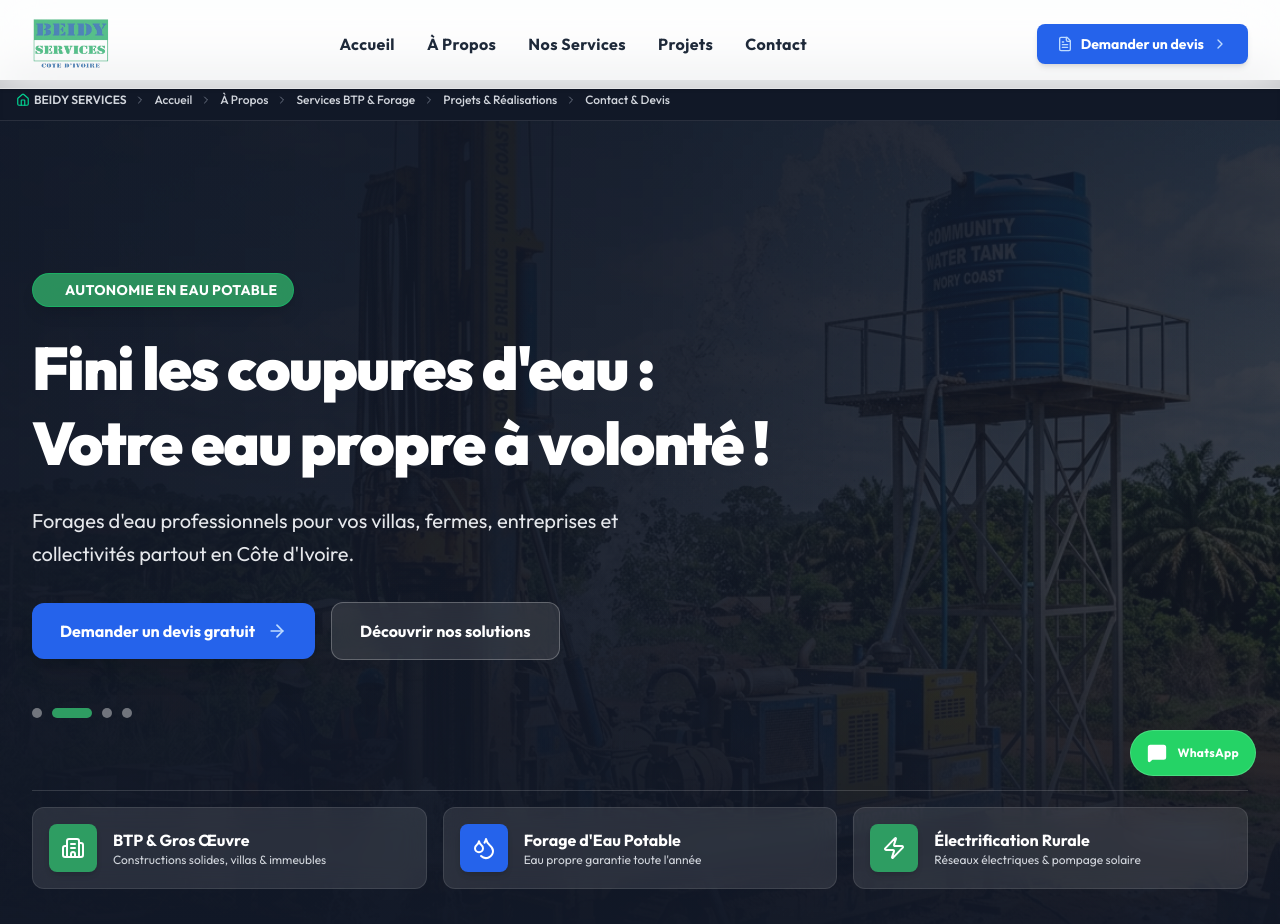
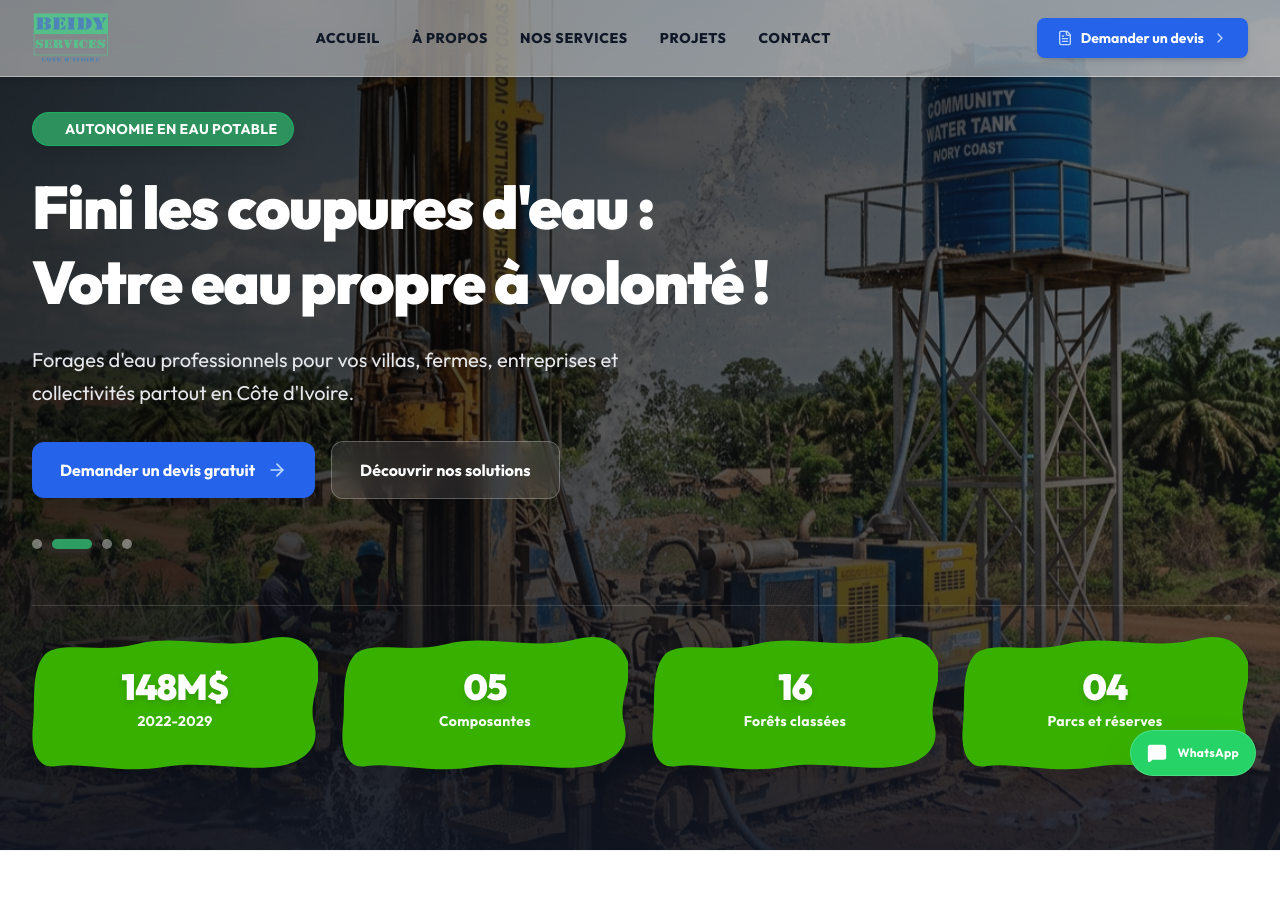
Before and after one commit to diallofousseini/beidy-services-cote-d-ivoire, a React (Vite) app: page / in a window 1280 px wide. Shown: the top 924 px of the page. Built offline with nearby package versions, Linux system fonts and the light colour scheme.

Commit message:
UI update: Navbar majuscules & glassmorphic fine, suppression fil ariane, eclaircissement carrousel et grille pinceau vert

```diff
--- a/src/App.tsx
+++ b/src/App.tsx
@@ -9,7 +9,6 @@ import { AboutSection } from './components/AboutSection';
 import { ContactFooter } from './components/ContactFooter';
 import { QuoteModal } from './components/QuoteModal';
 import { FloatingActions } from './components/FloatingActions';
-import { Breadcrumb } from './components/Breadcrumb';
 
 export default function App() {
   const [isQuoteModalOpen, setIsQuoteModalOpen] = useState(false);
@@ -40,11 +39,6 @@ export default function App() {
     <div className="min-h-screen bg-[#F8F9FA] text-[#1A1A1A] font-sans antialiased selection:bg-[#2E9D62] selection:text-white">
       {/* Sticky Header Navbar */}
       <Navbar onOpenQuoteModal={() => handleOpenQuoteModal()} />
-
-      {/* Structured SEO Breadcrumb Navigation Bar */}
-      <div className="pt-16 sm:pt-20">
-        <Breadcrumb />
-      </div>
 
       {/* Main Content Sections */}
       <main>
--- a/src/components/Hero.tsx
+++ b/src/components/Hero.tsx
@@ -48,7 +48,7 @@ export const Hero: React.FC<HeroProps> = ({ onOpenQuoteModal }) => {
   }, [slides.length]);
 
   return (
-    <section id="accueil" className="relative pt-28 sm:pt-32 pb-16 lg:pb-24 bg-[#1A1A1A] text-white overflow-hidden">
+    <section id="accueil" className="relative pt-20 sm:pt-24 pb-12 lg:pb-20 bg-[#1A1A1A] text-white overflow-hidden">
       {/* Background Slideshow with Smooth Overlay */}
       {slides.map((slide, idx) => (
         <div
@@ -63,14 +63,14 @@ export const Hero: React.FC<HeroProps> = ({ onOpenQuoteModal }) => {
             className="w-full h-full object-cover scale-105 animate-pulse duration-[10000ms]"
             referrerPolicy="no-referrer"
           />
-          {/* Multi-stage High Contrast Gradient Overlay for Corporate Readability */}
-          <div className="absolute inset-0 bg-gradient-to-r from-[#111827]/95 via-[#111827]/85 to-[#111827]/60" />
-          <div className="absolute inset-0 bg-gradient-to-t from-[#111827] via-transparent to-[#111827]/40" />
+          {/* Lightened Gradient Overlay for High Image Vibrancy & Clarity */}
+          <div className="absolute inset-0 bg-gradient-to-r from-black/60 via-black/35 to-black/10" />
+          <div className="absolute inset-0 bg-gradient-to-t from-[#111827]/75 via-transparent to-black/20" />
         </div>
       ))}
 
       <div className="relative z-10 max-w-7xl mx-auto px-4 sm:px-6 lg:px-8">
-        <div className="max-w-3xl pt-6 pb-10">
+        <div className="max-w-3xl pt-4 pb-8">
 
           {/* Top Tagline Pill */}
           <div className="inline-flex items-center gap-2 bg-[#2E9D62]/90 backdrop-blur-md text-white text-xs sm:text-sm font-bold px-4 py-1.5 rounded-full border border-green-400/40 shadow-lg mb-6 tracking-wide uppercase">
@@ -89,7 +89,7 @@ export const Hero: React.FC<HeroProps> = ({ onOpenQuoteModal }) => {
           </p>
 
           {/* Action CTAs */}
-          <div className="flex flex-col sm:flex-row items-stretch sm:items-center gap-4 mb-12">
+          <div className="flex flex-col sm:flex-row items-stretch sm:items-center gap-4 mb-10">
             <button
               onClick={onOpenQuoteModal}
               className="bg-[#2563EB] hover:bg-[#1D4ED8] text-white font-bold text-base px-7 py-4 rounded-xl shadow-xl hover:shadow-2xl transition-all duration-300 flex items-center justify-center gap-3 transform hover:-translate-y-0.5 active:translate-y-0"
@@ -108,7 +108,7 @@ export const Hero: React.FC<HeroProps> = ({ onOpenQuoteModal }) => {
           </div>
 
           {/* Slide Indicator Dots */}
-          <div className="flex items-center gap-2.5 mb-8">
+          <div className="flex items-center gap-2.5 mb-6">
             {slides.map((_, i) => (
               <button
                 key={i}
@@ -123,37 +123,40 @@ export const Hero: React.FC<HeroProps> = ({ onOpenQuoteModal }) => {
 
         </div>
 
-        {/* Feature Highlights Grid at the bottom of Hero */}
-        <div className="grid grid-cols-1 md:grid-cols-3 gap-4 pt-4 border-t border-white/15">
-          <div className="bg-white/10 backdrop-blur-md p-4 rounded-xl border border-white/10 flex items-center gap-4 hover:border-[#2E9D62]/50 transition-colors">
-            <div className="w-12 h-12 rounded-lg bg-[#2E9D62] flex items-center justify-center text-white shrink-0 shadow-md">
-              <Building2 className="w-6 h-6" />
+        {/* Green Brush-Stroke Stats Banner Grid (Conforme Modèle Capture d'Écran) */}
+        <div className="grid grid-cols-2 lg:grid-cols-4 gap-4 sm:gap-6 pt-6 border-t border-white/15">
+          {[
+            { value: '148M$', label: '2022-2029' },
+            { value: '05', label: 'Composantes' },
+            { value: '16', label: 'Forêts classées' },
+            { value: '04', label: 'Parcs et réserves' },
+          ].map((stat, idx) => (
+            <div
+              key={idx}
+              className="relative flex flex-col items-center justify-center py-7 px-4 min-h-[120px] sm:min-h-[140px] group transform hover:scale-105 transition-all duration-300 select-none"
+            >
+              {/* Green Paint Brush Banner SVG Background */}
+              <svg
+                className="absolute inset-0 w-full h-full text-[#38B000] drop-shadow-xl filter transition-all duration-300 group-hover:brightness-110"
+                viewBox="0 0 300 140"
+                preserveAspectRatio="none"
+              >
+                <path
+                  fill="currentColor"
+                  d="M14,24 C32,10 68,24 110,14 C152,4 198,20 242,10 C278,0 295,16 300,32 C306,50 289,70 296,94 C303,118 284,132 260,136 C225,142 180,130 138,137 C96,144 54,132 26,136 C6,140 -2,120 1,96 C4,72 -2,40 14,24 Z"
+                />
+              </svg>
+              {/* Stat text content centered on top of green brush stroke */}
+              <div className="relative z-10 text-center px-2">
+                <span className="block font-black text-2xl sm:text-3xl lg:text-4xl text-white tracking-tight leading-none drop-shadow-md">
+                  {stat.value}
+                </span>
+                <span className="block text-xs sm:text-sm font-bold text-white/95 tracking-wide mt-1 sm:mt-1.5">
+                  {stat.label}
+                </span>
+              </div>
             </div>
-            <div>
-              <h3 className="font-bold text-white text-sm sm:text-base">BTP & Gros Œuvre</h3>
-              <p className="text-xs text-gray-300">Constructions solides, villas & immeubles</p>
-            </div>
-          </div>
-
-          <div className="bg-white/10 backdrop-blur-md p-4 rounded-xl border border-white/10 flex items-center gap-4 hover:border-[#2E9D62]/50 transition-colors">
-            <div className="w-12 h-12 rounded-lg bg-[#2563EB] flex items-center justify-center text-white shrink-0 shadow-md">
-              <Droplets className="w-6 h-6" />
-            </div>
-            <div>
-              <h3 className="font-bold text-white text-sm sm:text-base">Forage d'Eau Potable</h3>
-              <p className="text-xs text-gray-300">Eau propre garantie toute l'année</p>
-            </div>
-          </div>
-
-          <div className="bg-white/10 backdrop-blur-md p-4 rounded-xl border border-white/10 flex items-center gap-4 hover:border-[#2E9D62]/50 transition-colors">
-            <div className="w-12 h-12 rounded-lg bg-[#2E9D62] flex items-center justify-center text-white shrink-0 shadow-md">
-              <Zap className="w-6 h-6" />
-            </div>
-            <div>
-              <h3 className="font-bold text-white text-sm sm:text-base">Électrification Rurale</h3>
-              <p className="text-xs text-gray-300">Réseaux électriques & pompage solaire</p>
-            </div>
-          </div>
+          ))}
         </div>
 
       </div>
--- a/src/components/Navbar.tsx
+++ b/src/components/Navbar.tsx
@@ -23,11 +23,11 @@ export const Navbar: React.FC<NavbarProps> = ({ onOpenQuoteModal }) => {
   }, []);
 
   const navLinks = [
-    { name: 'Accueil', href: '#accueil' },
-    { name: 'À Propos', href: '#a-propos' },
-    { name: 'Nos Services', href: '#services' },
-    { name: 'Projets', href: '#realisations' },
-    { name: 'Contact', href: '#contact' },
+    { name: 'ACCUEIL', href: '#accueil' },
+    { name: 'À PROPOS', href: '#a-propos' },
+    { name: 'NOS SERVICES', href: '#services' },
+    { name: 'PROJETS', href: '#realisations' },
+    { name: 'CONTACT', href: '#contact' },
   ];
 
   return (
@@ -36,8 +36,8 @@ export const Navbar: React.FC<NavbarProps> = ({ onOpenQuoteModal }) => {
       <nav
         className={`transition-all duration-300 ${
           isScrolled
-            ? 'bg-white/90 backdrop-blur-2xl shadow-md py-3 border-b border-gray-200/60'
-            : 'bg-white/75 backdrop-blur-xl shadow-sm py-4 border-b border-white/30'
+            ? 'bg-white/85 backdrop-blur-2xl shadow-lg py-1.5 sm:py-2 border-b border-white/60'
+            : 'bg-white/45 backdrop-blur-2xl shadow-md py-2 sm:py-2.5 border-b border-white/40'
         }`}
         aria-label="Navigation principale"
         itemScope
@@ -56,7 +56,7 @@ export const Navbar: React.FC<NavbarProps> = ({ onOpenQuoteModal }) => {
                 key={link.name}
                 href={link.href}
                 itemProp="url"
-                className="text-sm xl:text-base font-bold text-gray-800 hover:text-[#2E9D62] transition-colors py-1 relative after:content-[''] after:absolute after:bottom-0 after:left-0 after:w-0 after:h-0.5 hover:after:w-full after:bg-[#2E9D62] after:transition-all after:duration-300 tracking-wide"
+                className="text-xs xl:text-sm font-extrabold text-gray-900 hover:text-[#2E9D62] transition-colors py-1 relative after:content-[''] after:absolute after:bottom-0 after:left-0 after:w-0 after:h-0.5 hover:after:w-full after:bg-[#2E9D62] after:transition-all after:duration-300 tracking-wider uppercase"
               >
                 <span itemProp="name">{link.name}</span>
               </a>
```
